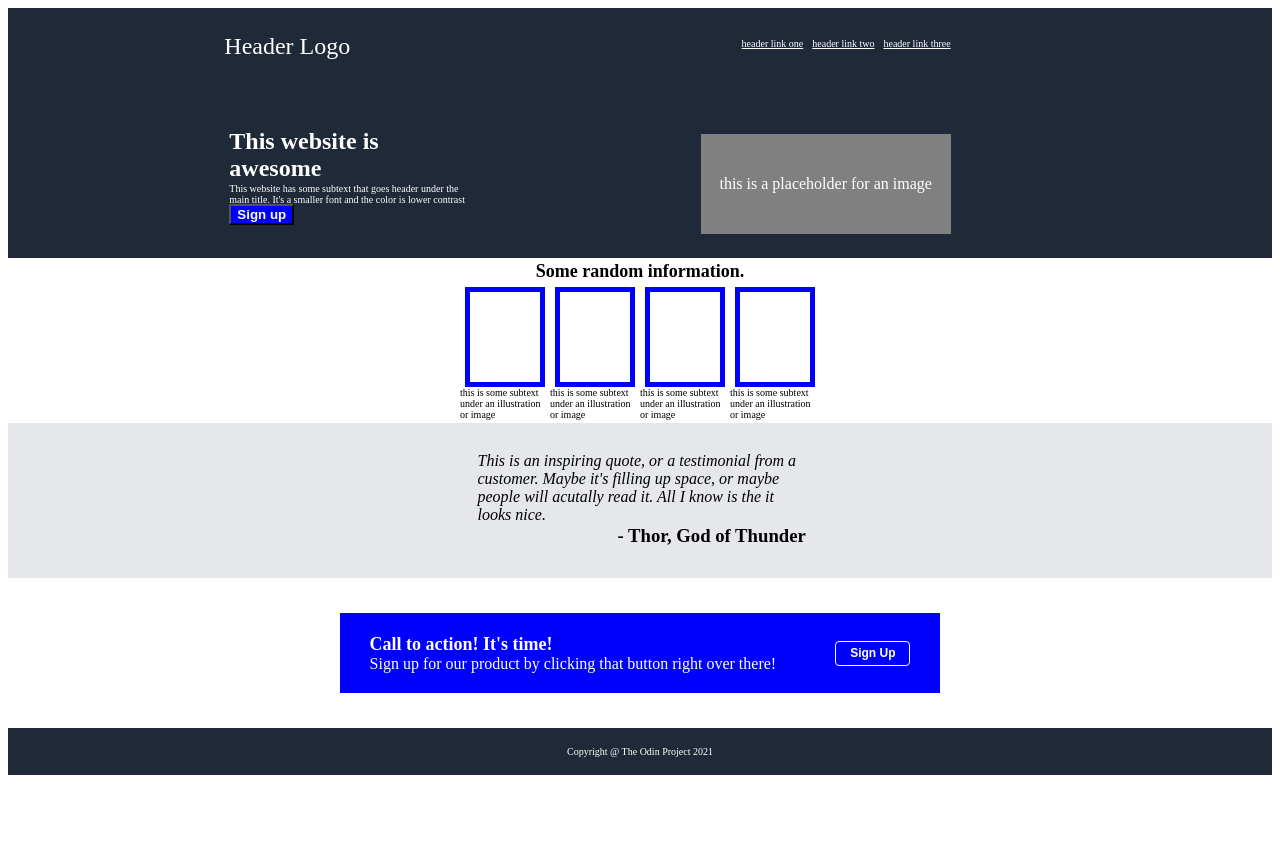
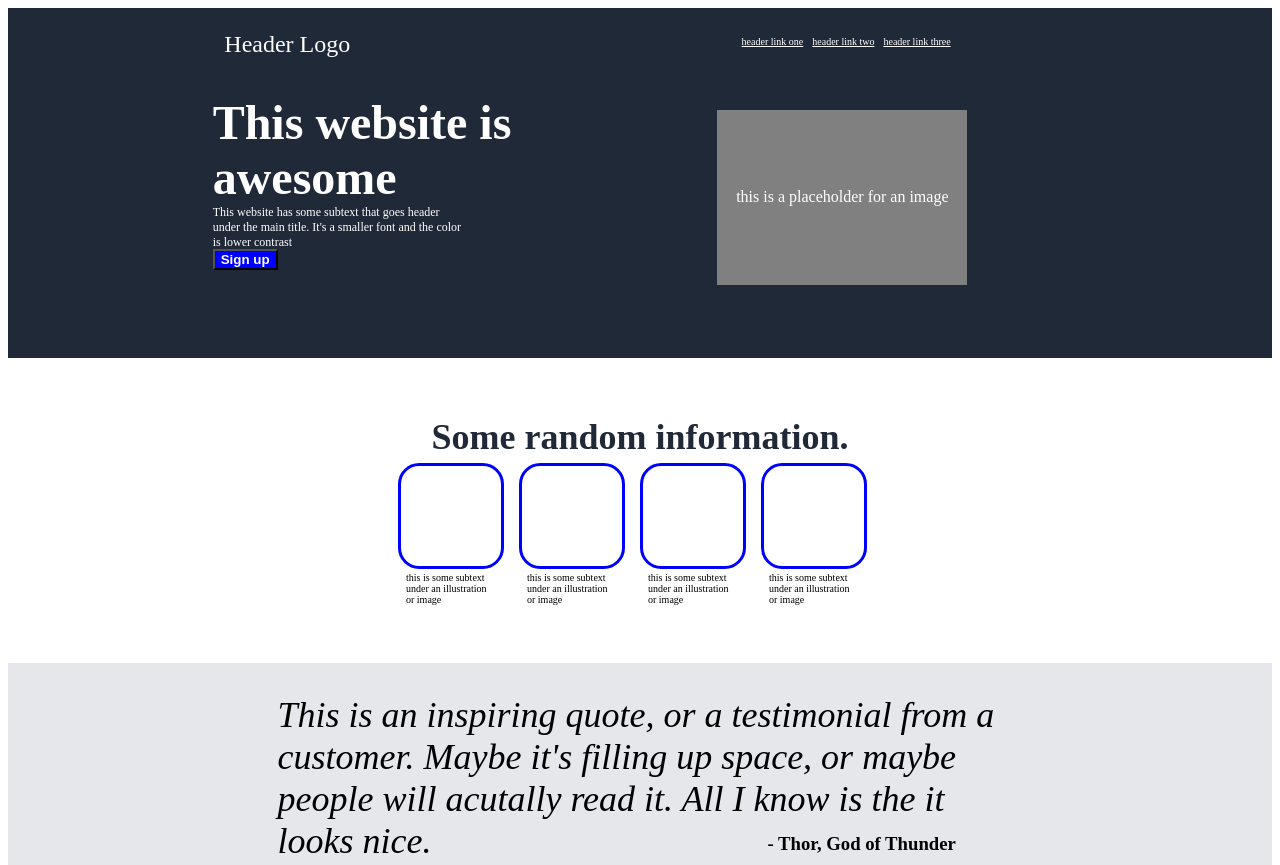
Before and after one commit to jsdev4web/Landing-Page, a plain HTML site: page index.html in a window 1280 px wide. Shown: the top 865 px of the page. Before the commit the page ends 800 px from the top, so only its background shows below. Drawn offline with Linux system fonts and the light colour scheme.

Commit message:
Finished
This is the finish product

```diff
--- a/style.css
+++ b/style.css
@@ -1,5 +1,5 @@
 .header {
-    height: 250px;
+    height: 350px;
     background-color: #1F2937;
     display: flex;
     flex-direction: column;
@@ -24,18 +24,20 @@ a {
     display: flex;
     justify-content: space-evenly;
     margin-right: 100px;
+    margin-top: -50px;
+    margin-bottom: -150px;
 }
 
 .awesome {
-    width: 150px;
-    font-size: 24px;
+    width: 300px;
+    font-size: 48px;
     font-weight: bolder;
 }
 
 .aweText {
     width: 250px;
-    font-size: 10px;
-    margin-top: -19px;
+    font-size: 12px;
+    margin-top: -39px;
     margin-bottom: -1px;
 }
 
@@ -52,13 +54,13 @@ a {
 .placeHolder {
     color: white;
     background-color: gray;
-    height: 100px;
+    height: 175px;
     width: 250px;
     margin-right:100px;
     display: flex;
     justify-content: center;
     align-items: center;
-    margin-top: 25px;
+    margin-top: 55px;
 
 }
 
@@ -69,7 +71,7 @@ a {
 }
 
 .info {
-    height: 165px;
+    height: 305px;
     display: flex;
     flex-direction: column;
     align-items: center;
@@ -78,7 +80,9 @@ a {
 }
 
 .infoHead {
-    font-size: large;
+    font-size: 36px;
+    font-weight: bolder;
+    color: #1F2937;
     font-weight: 800;
     margin-bottom: 5px;
 }
@@ -92,12 +96,15 @@ a {
     flex-direction: column;
     justify-content: center;
     align-items: center;
+    margin-right: 15px;
 }
 
 .box {
-    height: 90px;
-    width: 70px;
-    border: 5px solid blue;
+    height: 100px;
+    width: 100px;
+    border: 3px solid blue;
+    border-radius: 20%;
+    margin-bottom: 3px;
 }
 
 .boxText {
@@ -106,7 +113,7 @@ a {
 }
 
 .quote {
-    height: 155px;
+    height: 205px;
     background-color: #E5E7Eb;
     display: flex;
     flex-direction: column;
@@ -118,15 +125,16 @@ a {
 
 
 .thorQuote {
+    font-size: 36px;
     font-style: italic;
-    width: 325px;
+    width: 725px;
 }
 
 .thor {
     align-self: center;
     width: 345px;
-    padding-left: 300px;
-    margin-top: -15px;
+    padding-left: 600px;
+    margin-top: -65px;
 }
 
 .cta {
@@ -140,7 +148,7 @@ a {
 .blueBG {
     background-color: blue;
     height: 80px;
-    width: 600px;
+    width: 1200px;
     color: white;
     display: flex;
     justify-content: space-around;
```
